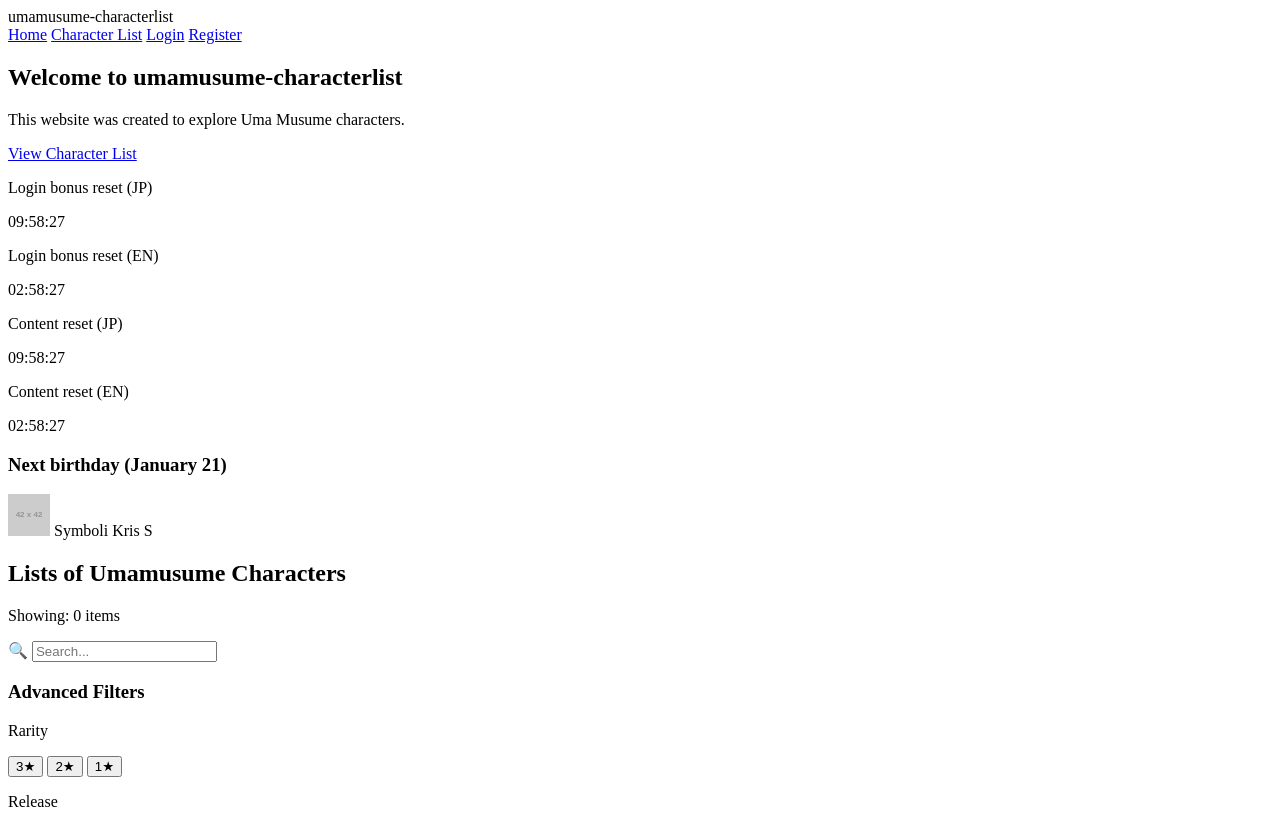
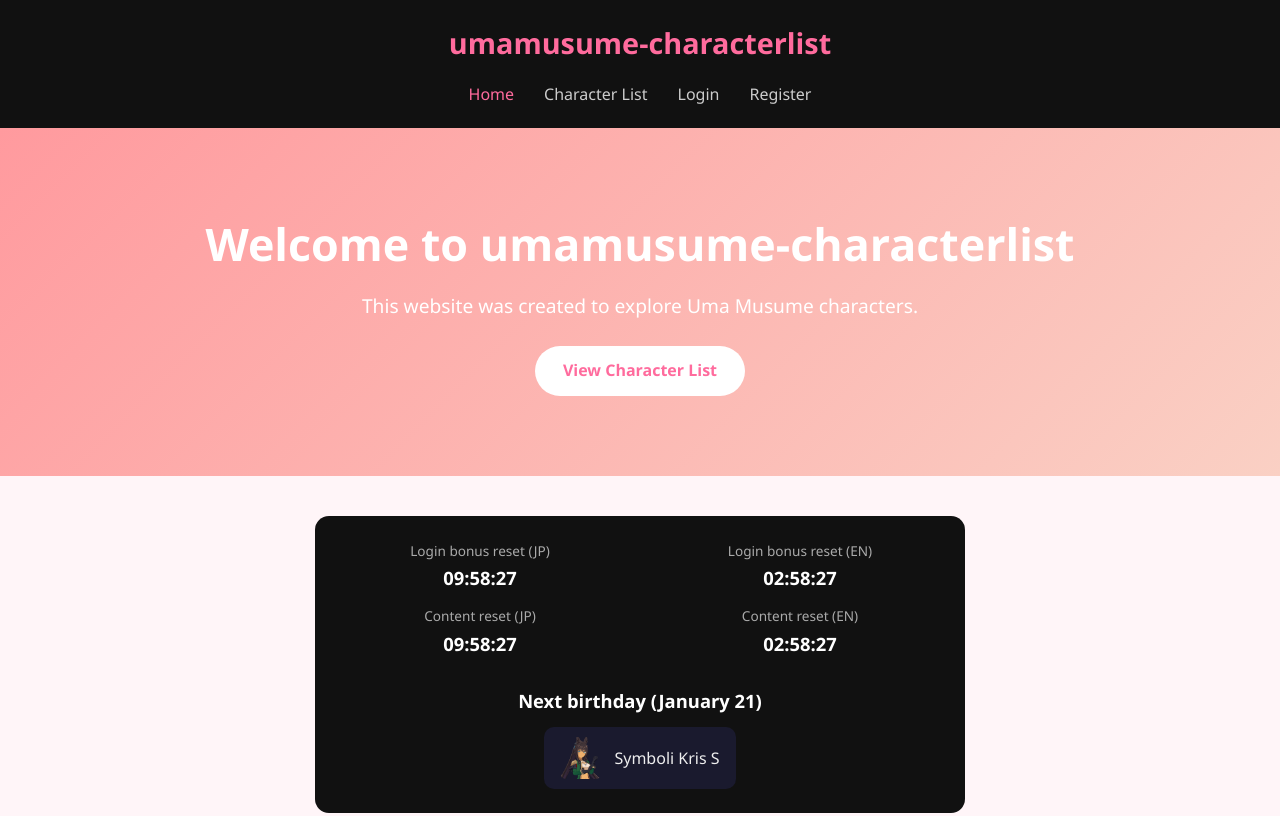
Before and after one commit to Huo-PeSpec/umamusume-characterlist-project, a plain HTML site: page index.html in a window 1280 px wide. Shown: the top 816 px of the page. Drawn offline with Linux system fonts and the light colour scheme; the site is published under a folder, as on GitHub Pages, so addresses that start at the root find nothing; no server answers; placeholder pictures from the web are drawn by us.

Commit message:
fix: correct CSS file paths in index.html

```diff
--- a/index.html
+++ b/index.html
@@ -5,7 +5,7 @@
   <meta charset="UTF-8" />
   <meta name="viewport" content="width=device-width, initial-scale=1.0" />
   <title>Umamusume Character List - Home</title>
-  <link rel="stylesheet" href="/CSS/style.css"/>
+  <link rel="stylesheet" href="CSS/style.css" />
 </head>
 
 <body>
@@ -50,7 +50,7 @@
     <div class="birthday-box">
       <h3>Next birthday (January 21)</h3>
       <div class="birthday-character">
-        <img src="/images/symboli-kris-s.png" alt="Symboli Kris S"
+        <img src="images/symboli-kris-s.png" alt="Symboli Kris S"
           onerror="this.src='https://via.placeholder.com/42x42?text=KS'"> <span>Symboli Kris S</span>
       </div>
     </div>
```
